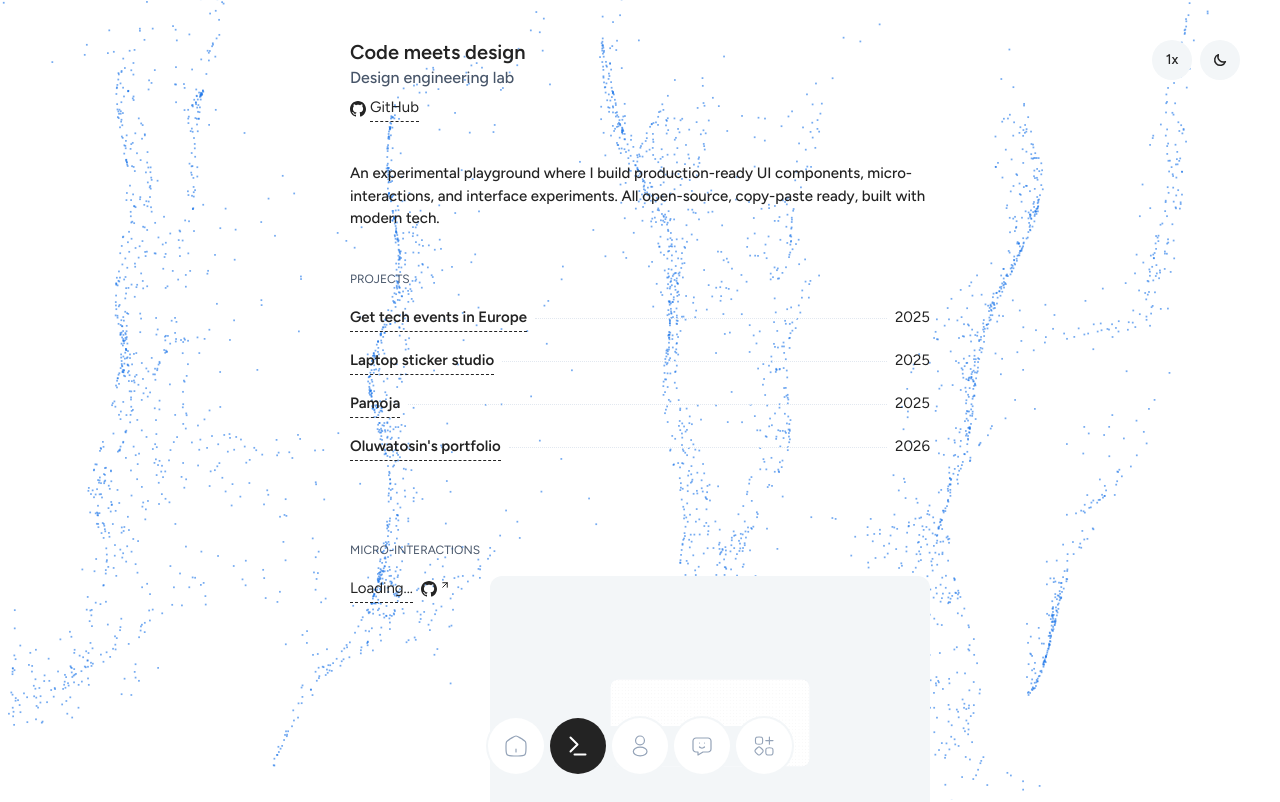
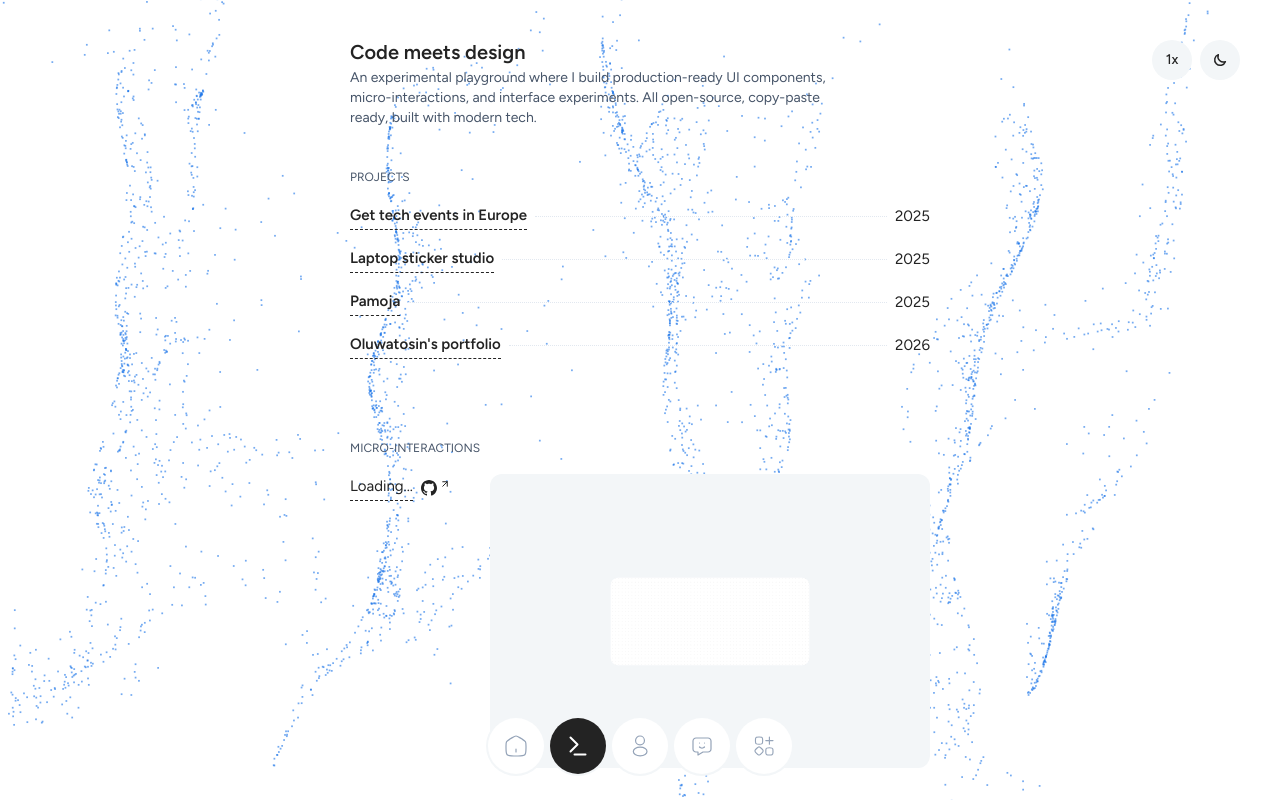
Before and after one commit to supremeio/oluwatosin-v3, a Next.js app: page /development in a window 1280 px wide. Shown: the top 802 px of the page. Built offline with nearby package versions, Linux system fonts and the light colour scheme; a web font is replaced by a local one.

Commit message:
fix: Resolve Server Component crash by extracting DevelopmentPageHeader to Client Component

```diff
--- a/src/app/development/page.tsx
+++ b/src/app/development/page.tsx
@@ -5,6 +5,7 @@ import { SectionLabel } from '@/components/ui/SectionLabel';
 import { LinkedText } from '@/components/ui/LinkedText';
 import { DottedSeparator } from '@/components/ui/DottedSeparator';
 import { ScrambleText } from '@/components/ui/ScrambleText';
+import { DevelopmentPageHeader } from '@/components/layout/DevelopmentPageHeader';
 import { useBackground } from '@/providers/BackgroundProvider';
 
 export const metadata: Metadata = {
@@ -51,40 +52,6 @@ function ExternalLinkIndicator(): React.ReactElement {
   );
 }
 
-
-function PageHeader(): React.ReactElement {
-  const { setHoverState } = useBackground();
-
-  return (
-    <header className="flex flex-col gap-[40px] items-start w-full">
-      <div
-        className="flex flex-col gap-[8px] items-start w-full group cursor-default"
-        onMouseEnter={() => setHoverState('developer')}
-        onMouseLeave={() => setHoverState('default')}
-      >
-        <div className="flex flex-col gap-[4px] items-start">
-          <h1 className="font-figtree font-semibold text-[20px] leading-[24px] text-text-primary">
-            <ScrambleText text="Code meets design" />
-          </h1>
-          <p className="font-figtree font-medium text-[16px] leading-[19px] text-text-secondary">
-            Design engineering lab
-          </p>
-        </div>
-        <div className="flex gap-[4px] items-center">
-          <GitHubIcon />
-          <LinkedText className="font-figtree font-normal text-[15px] leading-[24px] text-text-primary">
-            GitHub
-          </LinkedText>
-        </div>
-      </div>
-      <p className="font-figtree font-medium text-[15px] leading-[1.5] text-text-primary w-full">
-        An experimental playground where I build production-ready UI components,
-        micro-interactions, and interface experiments. All open-source, copy-paste
-        ready, built with modern tech.
-      </p>
-    </header>
-  );
-}
 
 function ProjectsSection(): React.ReactElement {
   return (
@@ -166,7 +133,7 @@ function MicroInteractionsSection(): React.ReactElement {
 export default function DevelopmentPage(): React.ReactElement {
   return (
     <PageLayout>
-      <PageHeader />
+      <DevelopmentPageHeader />
 
       <div className="mt-[40px]">
         <ProjectsSection />
--- /dev/null
+++ b/src/components/layout/DevelopmentPageHeader.tsx
@@ -0,0 +1,28 @@
+'use client';
+
+import React from 'react';
+import { useBackground } from '@/providers/BackgroundProvider';
+import { ScrambleText } from '@/components/ui/ScrambleText';
+
+export function DevelopmentPageHeader(): React.ReactElement {
+    const { setHoverState } = useBackground();
+
+    return (
+        <header className="flex flex-col gap-[40px] items-start w-full">
+            <div
+                className="flex flex-col gap-[8px] items-start w-full group cursor-default"
+                onMouseEnter={() => setHoverState('developer')}
+                onMouseLeave={() => setHoverState('default')}
+            >
+                <div className="flex flex-col gap-[4px] items-start">
+                    <h1 className="font-figtree font-semibold text-[20px] leading-[24px] text-text-primary">
+                        <ScrambleText text="Code meets design" />
+                    </h1>
+                    <p className="font-geist font-normal text-[14px] leading-[20px] text-text-secondary max-w-[500px]">
+                        An experimental playground where I build production-ready UI components, micro-interactions, and interface experiments. All open-source, copy-paste ready, built with modern tech.
+                    </p>
+                </div>
+            </div>
+        </header>
+    );
+}
```
